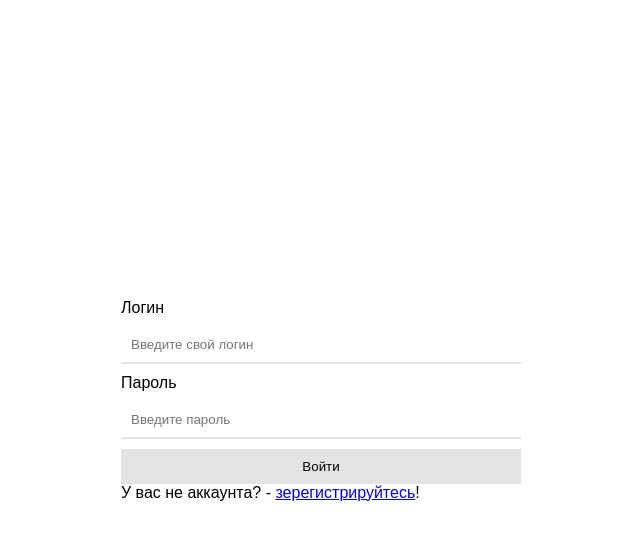
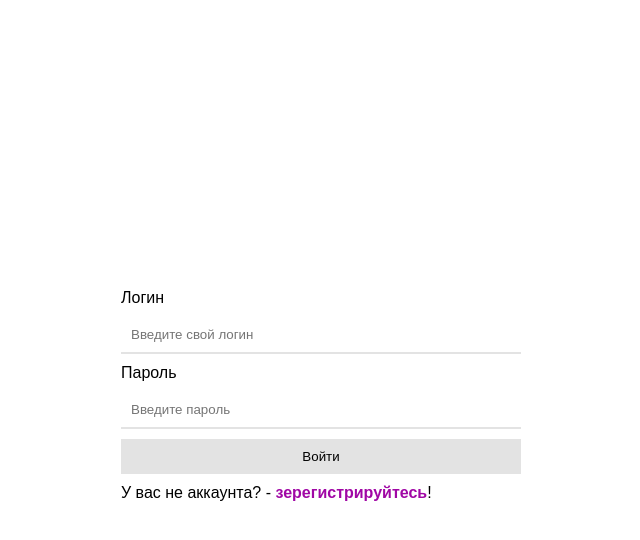
Before and after one commit to Garev152/Synergy, a PHP site: page / in a window 1280 px wide. Shown: the top 540 px of the page, without its empty margins (319-959 px from the left). Run offline with PHP 8.4, Linux system fonts and the light colour scheme.

Commit message:
Поменял цвет ссылки

```diff
--- a/assets/css/main.css
+++ b/assets/css/main.css
@@ -11,6 +11,16 @@ body{
     align-items: center;
     justify-content: center;
     font-family: Montserrat, sans-serif;
+}
+
+a{
+    color: rgb(160, 7, 165);
+    font-weight: bold;
+    text-decoration: none;
+}
+
+p{
+    margin: 10px 0;
 }
 
 form{
```
